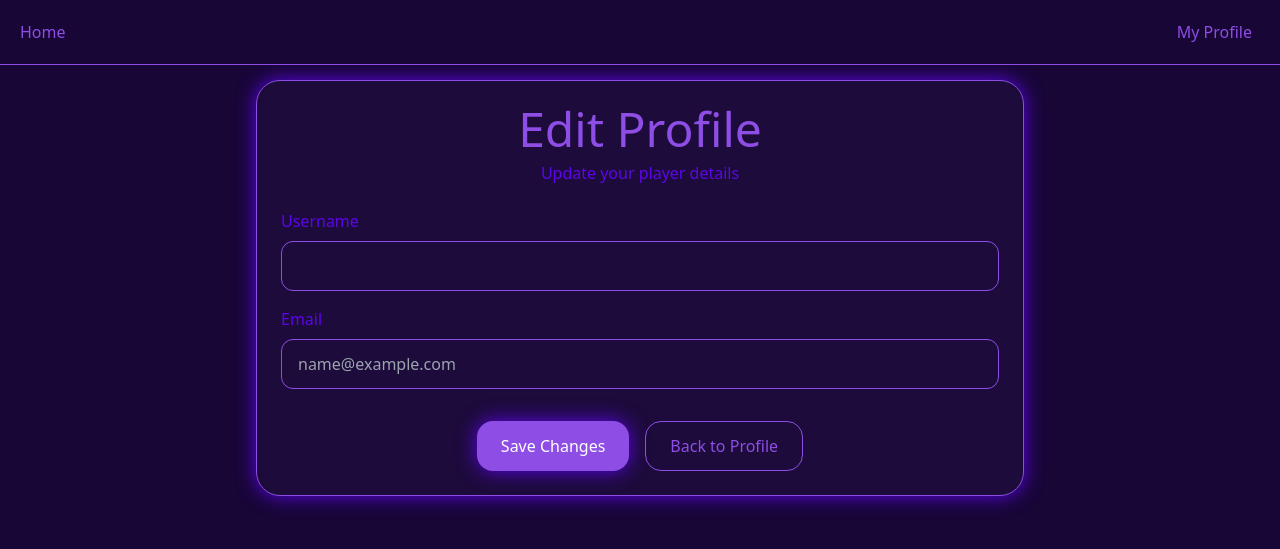
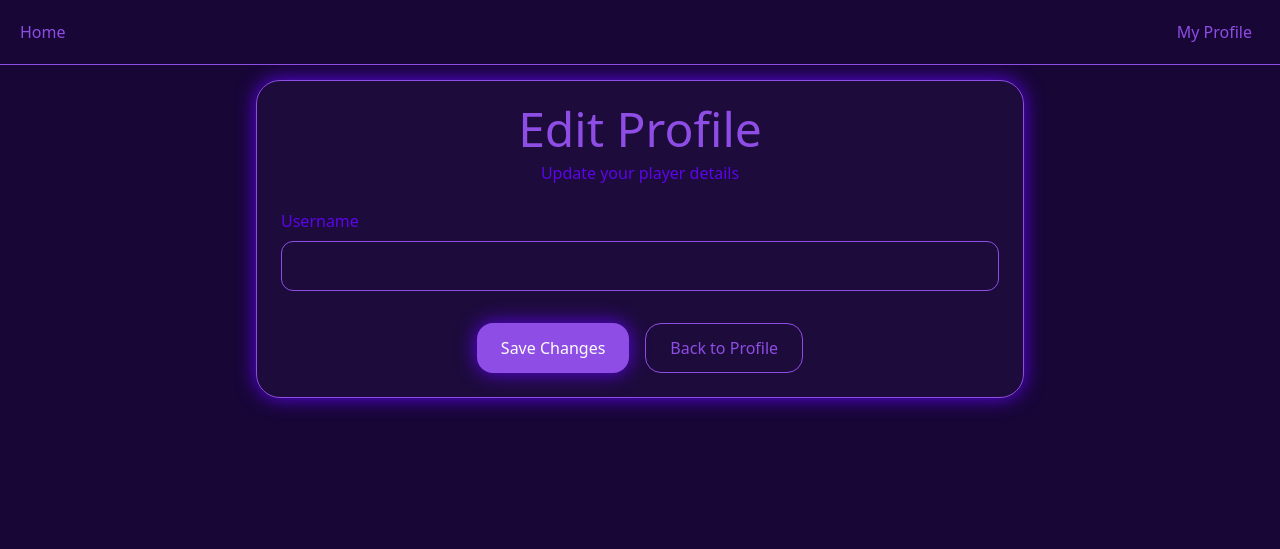
Before and after one commit to Games4Doritos/CITS3403-Project, a Flask app: page /profile?mode=edit in a window 1280 px wide. Shown: the top 549 px of the page. Run offline with Flask 3, Linux system fonts and the light colour scheme; the visitor is signed in with stand-in values (Sample User, id 1); data that the repository does not hold is empty; some libraries are stand-ins or nearby versions.

Commit message:
Remove email field from edit profile form

```diff
--- a/app/templates/profile.html
+++ b/app/templates/profile.html
@@ -253,18 +253,11 @@
                     >
                 </div>
 
-                <div>
-                    <label class="block text-[var(--secondary)] mb-2">
-                        Email
-                    </label>
-                    <input
-                        type="email"
-                        name="email"
-                        value="{{ current_user.email }}"
-                        readonly
-                        class="w-full rounded-xl bg-transparent border border-[var(--primary)] px-4 py-3 text-gray-400 cursor-not-allowed focus:outline-none"
-                    >
-                </div>
+                <input
+                    type="hidden"
+                    name="email"
+                    value="{{ current_user.email }}"
+                >
 
                 <div class="flex flex-col md:flex-row justify-center gap-4 pt-4">
                     <button type="submit" class="bg-[var(--primary)] text-white px-6 py-3 rounded-2xl text-center shadow-[0_0_20px_var(--secondary)] hover:opacity-90 transition">
```
